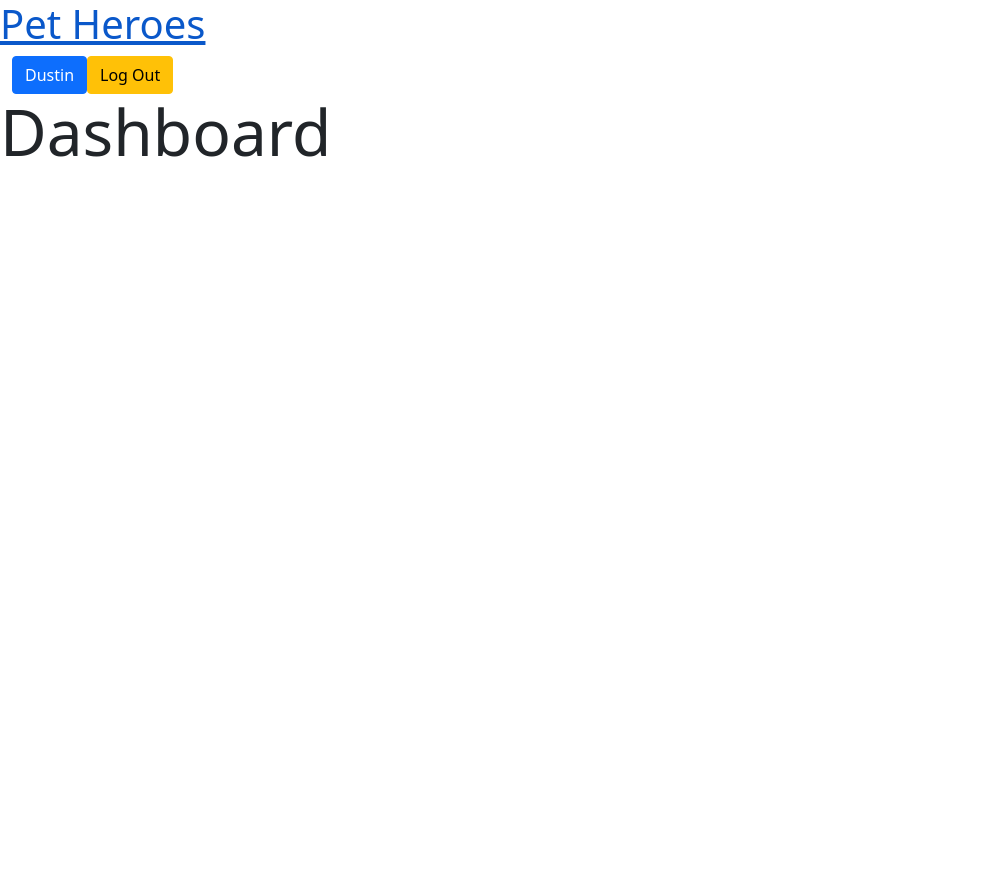
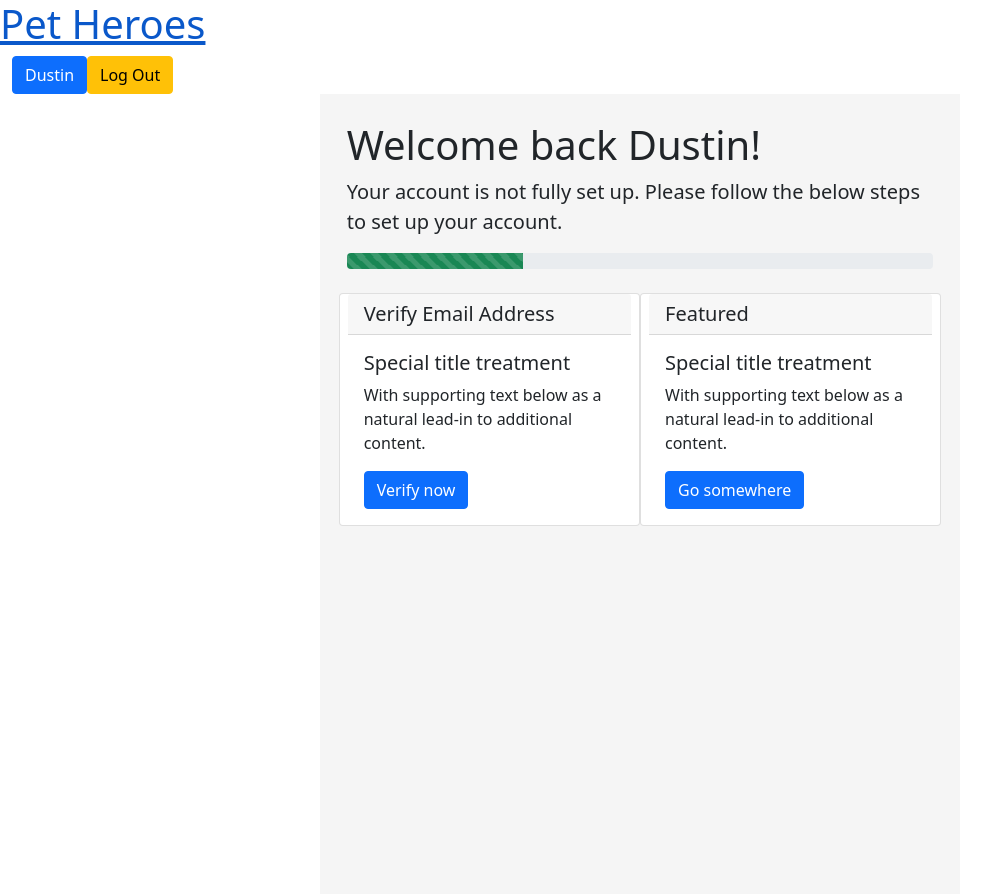
Before and after one commit to belskiza/Pet-Heroes-, a PHP site: page /profile.php in a window 1280 px wide. Shown: the whole page, without its empty margins (0-1004 px from the left). Before the commit the page ends 157 px from the top, so only its background shows below. Run offline with PHP 8.4, Linux system fonts and the light colour scheme; a user stored in the database is signed in.

Commit message:
Merge branch 'dustin' into main
# Conflicts:
#	sign_up.php

```diff
--- a/profile.php
+++ b/profile.php
@@ -5,6 +5,37 @@
 
 <body >
 <?php include_once 'header.php'?>
-<h1 class="display-3">Dashboard</h1>
+<div class="col-md-6" style="background-color: whitesmoke; margin: auto; height: 100%; padding: 20pt;" >
+    <h4 class = "display-6">Welcome back <?php echo $_SESSION['first_name']?>!</h4>
+    <p class="lead">
+        Your account is not fully set up. Please follow the below steps to set up your account.
+    </p>
+    <div class="progress">
+        <div class="progress-bar progress-bar-striped bg-success progress-bar-animated" role="progressbar"
+             aria-valuenow="75" aria-valuemin="0" aria-valuemax="100" style="width: 30%"></div>
+    </div> <br/>
+    <div class="mb-3">
+        <div class="row g-3">
+            <div class="card col">
+                <h5 class="card-header">Verify Email Address</h5>
+                <div class="card-body">
+                    <h5 class="card-title">Special title treatment</h5>
+                    <p class="card-text">With supporting text below as a natural lead-in to additional content.</p>
+                    <a href="#" class="btn btn-primary">Verify now</a>
+                </div>
+            </div>
+            <div class="card col">
+                <h5 class="card-header">Featured</h5>
+                <div class="card-body">
+                    <h5 class="card-title">Special title treatment</h5>
+                    <p class="card-text">With supporting text below as a natural lead-in to additional content.</p>
+                    <a href="#" class="btn btn-primary">Go somewhere</a>
+                </div>
+            </div>
+        </div>
+    </div>
+
+</div>
+
 </body>
 </html>
```
